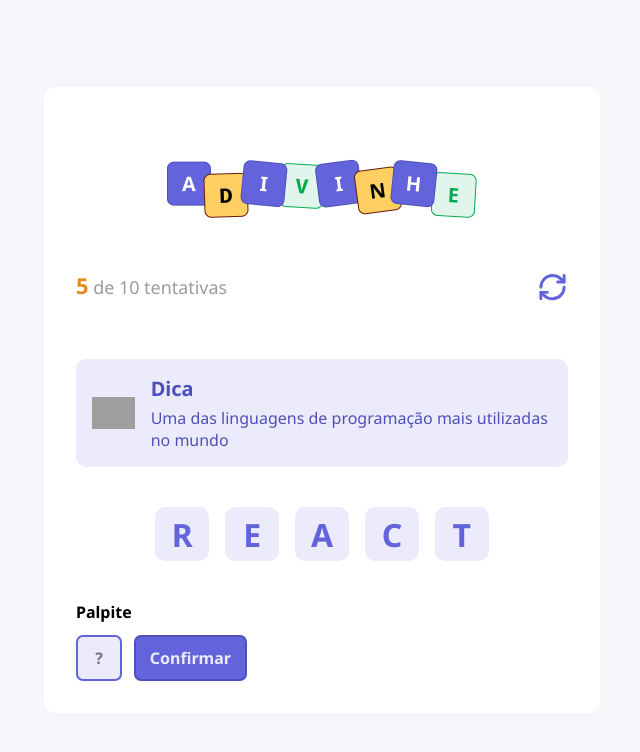
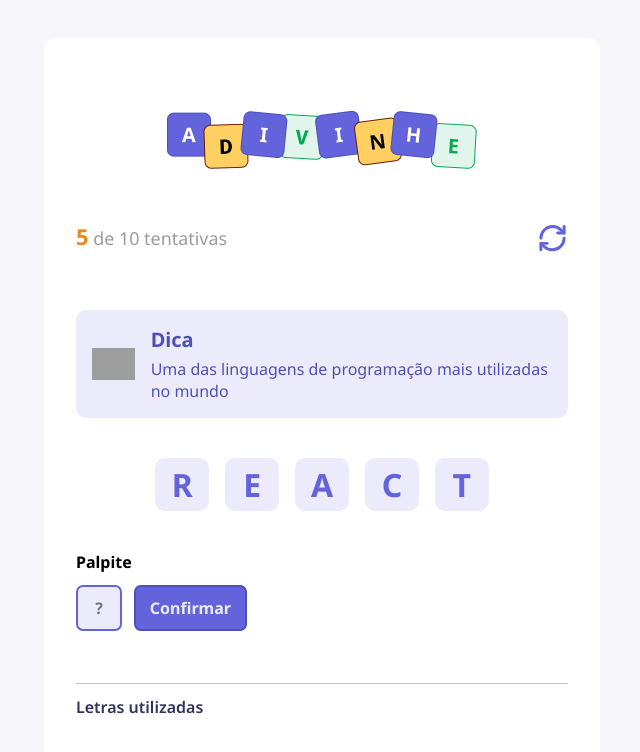
Before and after one commit to crisfeitosa/adivinhe, a React (Vite) app: page / in a window 1280 px wide. Shown: the top 752 px of the page, without its empty margins (318-958 px from the left). Built offline with nearby package versions, Linux system fonts and the light colour scheme; grey boxes are pictures that could not be loaded.

Commit message:
Criando LettersUsed

```diff
--- a/src/App.tsx
+++ b/src/App.tsx
@@ -5,6 +5,7 @@
 import { Button } from './components/Button'
 
 import styles from './app.module.css'
+import { LettersUsed } from './components/LettersUsed'
 
 function App() {
 
@@ -34,6 +35,8 @@
 
           <Button title="Confirmar" onClick={() => {}} />
         </div>
+
+        <LettersUsed />
       </main>
     </div>
   )
--- /dev/null
+++ b/src/components/LettersUsed/index.tsx
@@ -0,0 +1,12 @@
+import styles from "./styles.module.css";
+
+type Props = {
+}
+
+export function LettersUsed() {
+  return (
+    <div className={styles.lettersUsed}>
+      <h5>Letras utilizadas</h5>
+    </div>
+  )
+}
--- /dev/null
+++ b/src/components/LettersUsed/styles.module.css
@@ -0,0 +1,12 @@
+.lettersUsed {
+  width: 100%;
+  margin-top: 3.25rem;
+  border-top: 1px solid #c3c3c3;
+}
+
+.lettersUsed > h5 {
+  color: #32325f;
+  font-size: 1rem;
+  font-weight: 600;
+  margin: 0.75rem 0;
+}
```
